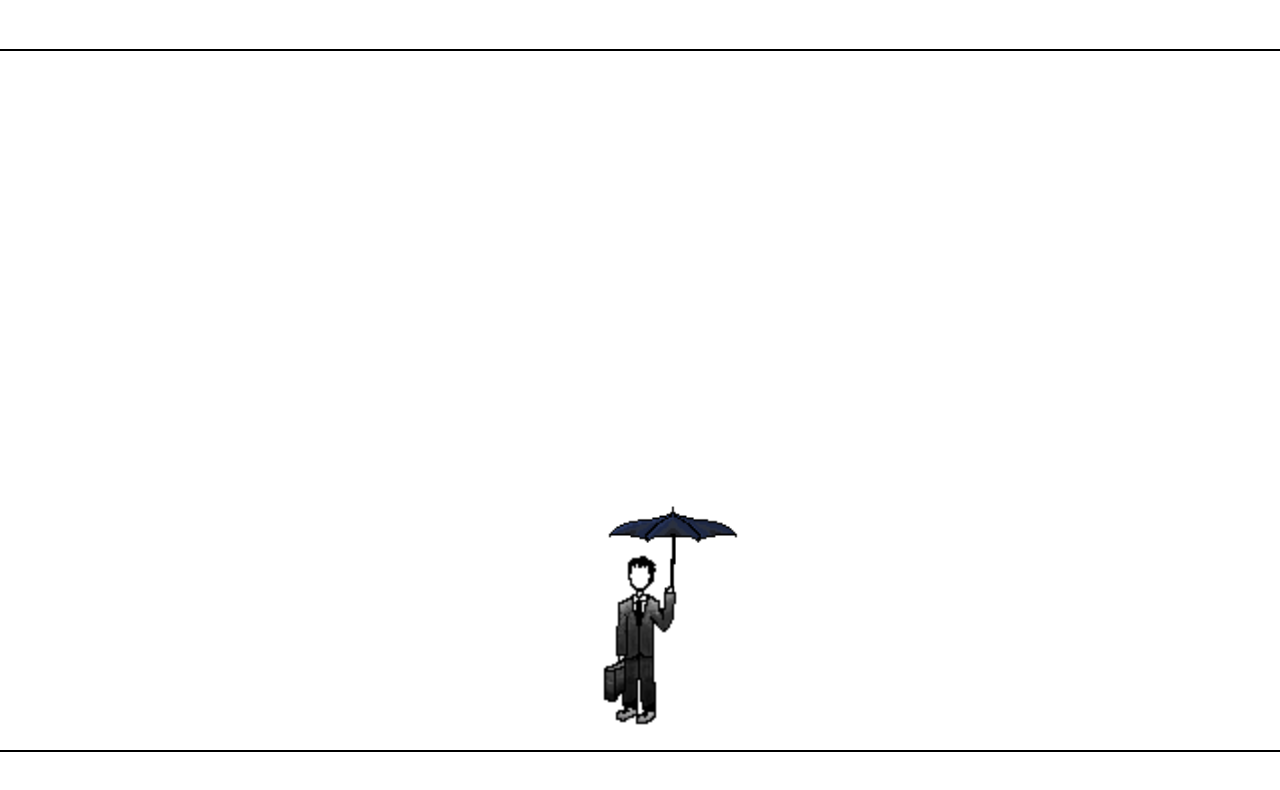
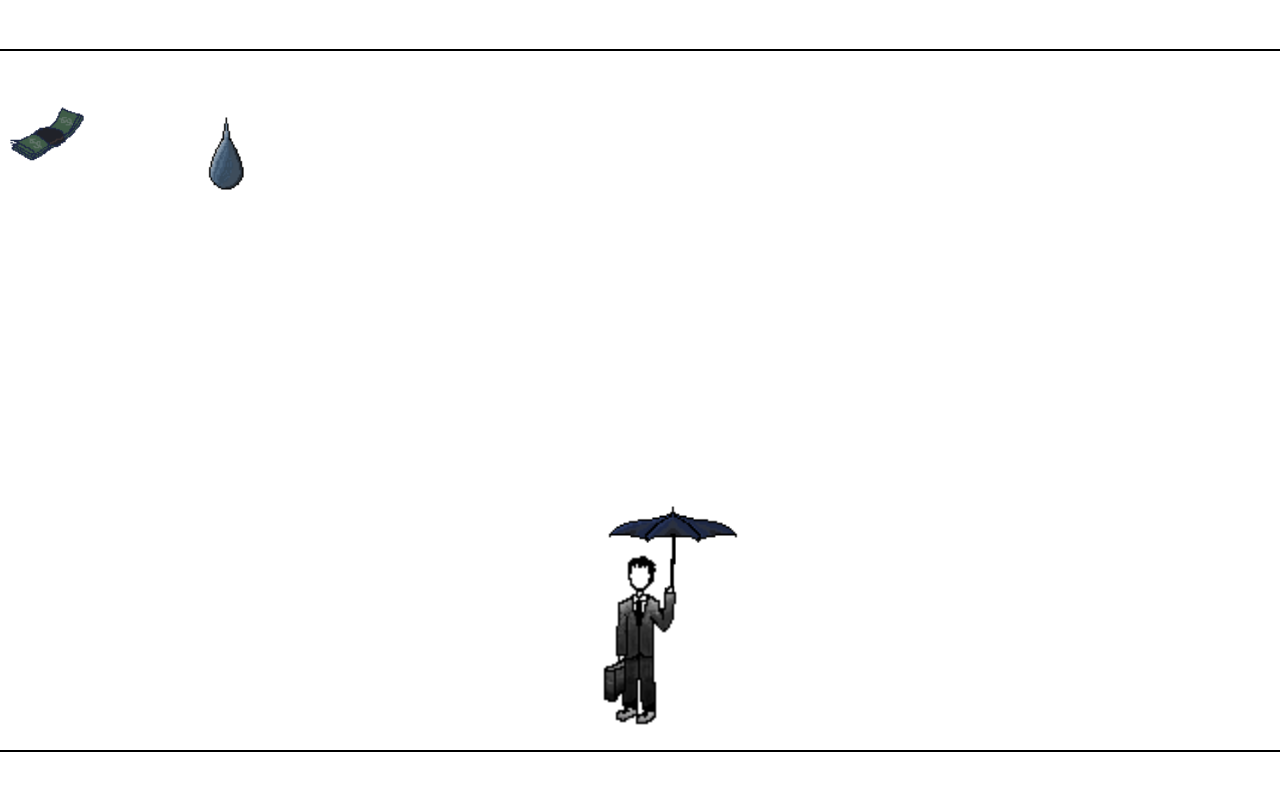
Before and after one commit to RubberDuck-e/RainDrop-Game, a browser extension: page index.html in a window 1280 px wide. Drawn offline with Linux system fonts and the light colour scheme.

Commit message:
fixing random placement and falling animation for a variety of elements

```diff
--- a/script.js
+++ b/script.js
@@ -5,7 +5,7 @@ let items = document.getElementById("items");
 let umbrellaOpen = true;
 let moveRate = 225;
 let gameIsOn = true;
-let numItems = 3;
+let numItems = 2;
 let manPos = {
     x : 550,
     y : 500
@@ -14,15 +14,18 @@ let manPos = {
   for (let i = 0; i < numItems; i++) {
     const drop = document.createElement("img");
     drop.className = "droplet";
+    drop.src = "img/DropletGame.png";
     let z = Math.random() * 1000;
     console.log("z: " + z);
-    drop.style.transform = `translate(${z}px, ${20}px)`;
+    drop.style.transform =   "translate(" + z + "px," + 20 + "px)";
+    console.log(drop.style.transform);
     items.appendChild(drop);
     const money = document.createElement("img");
     money.className = "cash";
+    money.src = "img/CashGame.png";
     let p = Math.random() * 1000;
     console.log("p: " + p);
-    money.style.transform = `translate(${p}px, ${20}px)`;
+    money.style.transform = "translate(" + p + "px," + 20 + "px)";
     items.appendChild(money);
   }
   updateItems();
@@ -33,16 +36,19 @@ function updateItems(){
 
   for (let i = 0; i < drops.length; i++) {
     const droplet = drops[i];
+    console.log("before translate y" + droplet.style.transform);
+    const x = parseFloat(droplet.style.transform.substring(droplet.style.transform.indexOf("(")+1,droplet.style.transform.indexOf("px")));
+    const y = parseFloat(droplet.style.transform.substring(droplet.style.transform.indexOf(",")+1,droplet.style.transform.indexOf("px)")));
+    droplet.style.transform = "translate(" + x + "px," + (y+5) + "px)";
+    console.log("after translate y" + droplet.style.transform);
 
-  const y = parseFloat(droplet.style.transform.replace(/.*translateY\((.*)\).*/, "$1")) || 0;
-  droplet.style.transform = `translateY(${y + 5}px)`;
-
-}
-for (let i = 0; i < cashs.length; i++) {
-  const cash = cashs[i];
-  const y = parseFloat(cash.style.transform.replace(/.*translateY\((.*)\).*/, "$1")) || 0;
-  cash.style.transform = `translateY(${y + 5}px)`;
-}
+  }
+  for (let i = 0; i < cashs.length; i++) {
+    const cash = cashs[i];
+    const x = parseFloat(cash.style.transform.substring(cash.style.transform.indexOf("(")+1,cash.style.transform.indexOf("px")));
+    const y = parseFloat(cash.style.transform.substring(cash.style.transform.indexOf(",")+1,cash.style.transform.indexOf("px)")));
+    cash.style.transform = "translate(" + x + "px," + (y+5) + "px)";
+  }
  requestAnimationFrame(updateItems);
 }
 function refreshPosition(UmbrellaXOffsetting) {
--- a/style.css
+++ b/style.css
@@ -33,7 +33,7 @@
     position: relative;
     width: 150px;
     height: 150px;
-
+    transform: translate(38px,38px);
   }
   .cash{
     position: relative;
```
